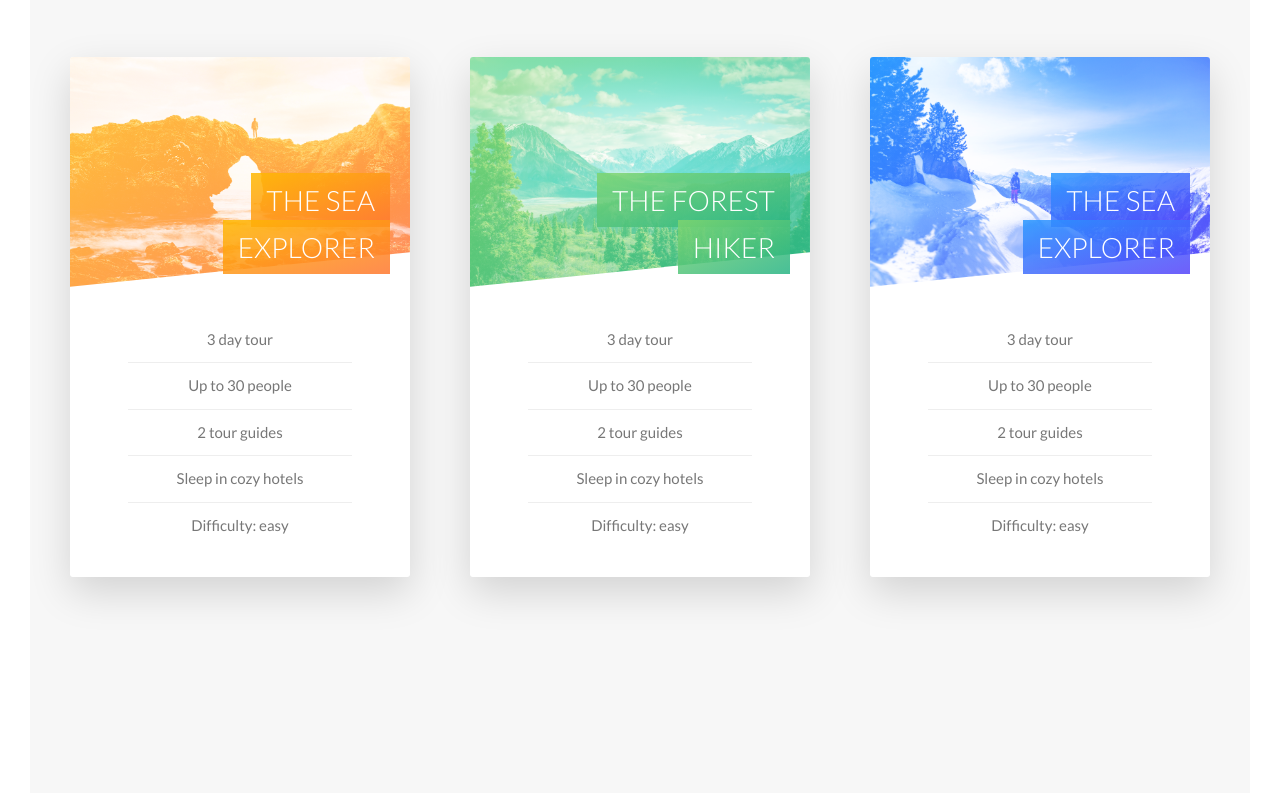
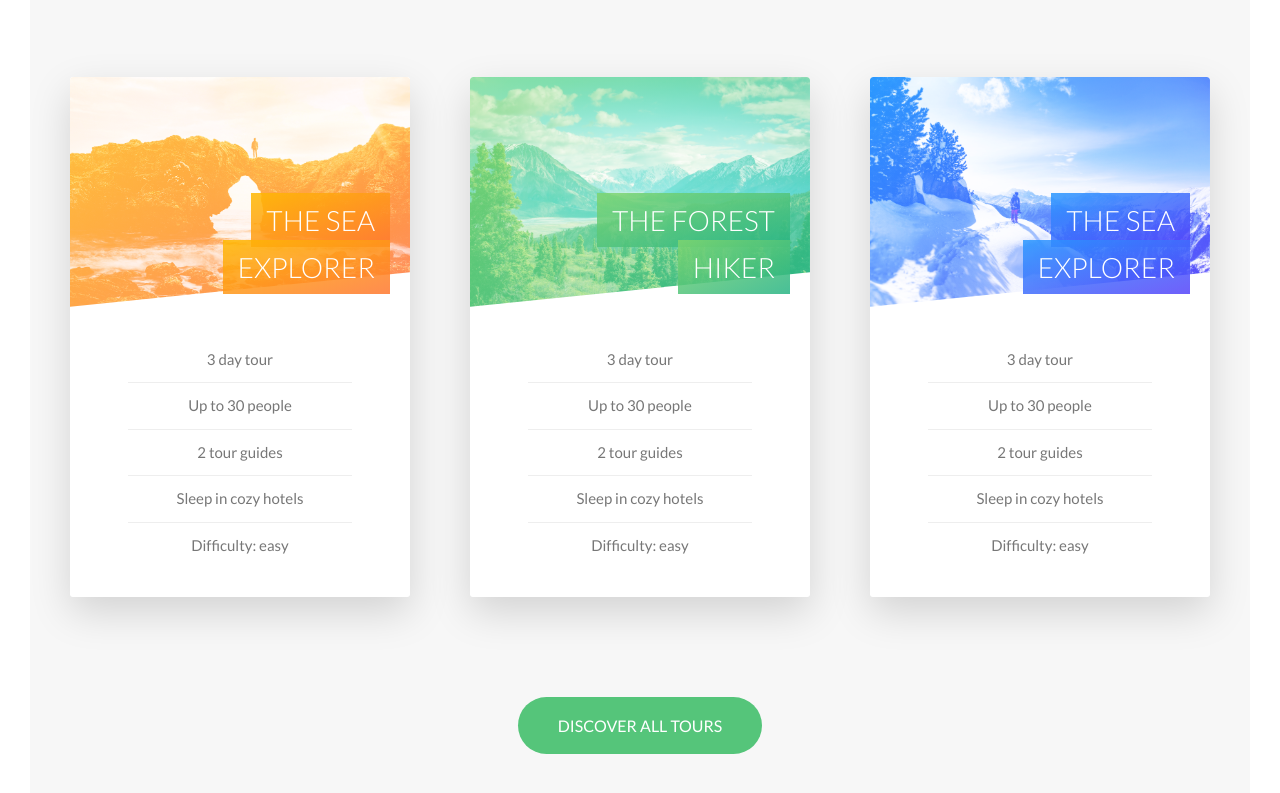
Before and after one commit to nbhaohao/advanced-css-course-master, a website: page Natours/starter/index.html in a window 1280 px wide. Shown: the part 2378-3171 px from the top of the page. Drawn offline with Linux system fonts and the light colour scheme.

Commit message:
feat: finish the button under the cards

```diff
--- a/Natours/starter/index.html
+++ b/Natours/starter/index.html
@@ -204,6 +204,9 @@
                 </div>
             </div>
         </div>
+        <div class="u-center-text u-margin-top-huge">
+            <a href="#" class="btn btn--green">Discover all tours</a>
+        </div>
     </section>
 </main>
 <!--<section class="grid-test">-->
--- a/Natours/starter/sass/base/_utilities.scss
+++ b/Natours/starter/sass/base/_utilities.scss
@@ -13,3 +13,11 @@
 .u-margin-bottom-big {
   margin-bottom: 8rem;
 }
+
+.u-margin-top-big {
+  margin-top: 8rem;
+}
+
+.u-margin-top-huge {
+  margin-top: 10rem;
+}
--- a/Natours/starter/sass/components/_button.scss
+++ b/Natours/starter/sass/components/_button.scss
@@ -47,6 +47,15 @@
     }
   }
 
+  &--green {
+    background-color: $color-primary;
+    color: $color-white;
+
+    &::after {
+      background-color: $color-primary;
+    }
+  }
+
   &--animated {
     animation: moveInBottom 0.5s ease-out 0.75s;
     animation-fill-mode: backwards;
--- a/Natours/starter/sass/components/_card.scss
+++ b/Natours/starter/sass/components/_card.scss
@@ -52,6 +52,8 @@
     background-blend-mode: screen;
     -webkit-clip-path: polygon(0 0, 100% 0, 100% 85%, 0 100%);
     clip-path: polygon(0 0, 100% 0, 100% 85%, 0 100%);
+    border-top-left-radius: 3px;
+    border-top-right-radius: 3px;
 
     &--1 {
       background-image: linear-gradient(to right bottom, #{$color-secondary-light}, #{$color-secondary-dark}),
--- a/Natours/starter/sass/pages/_home.scss
+++ b/Natours/starter/sass/pages/_home.scss
@@ -19,6 +19,6 @@
 
 .section-tours {
   background-color: $color-grey-light-1;
-  padding: 25rem 0 50rem;
-  margin-top: -12rem;
+  padding: 25rem 0 15rem 0;
+  margin-top: -10rem;
 }
```
Also changed, not shown: Natours/starter/css/style.css.
